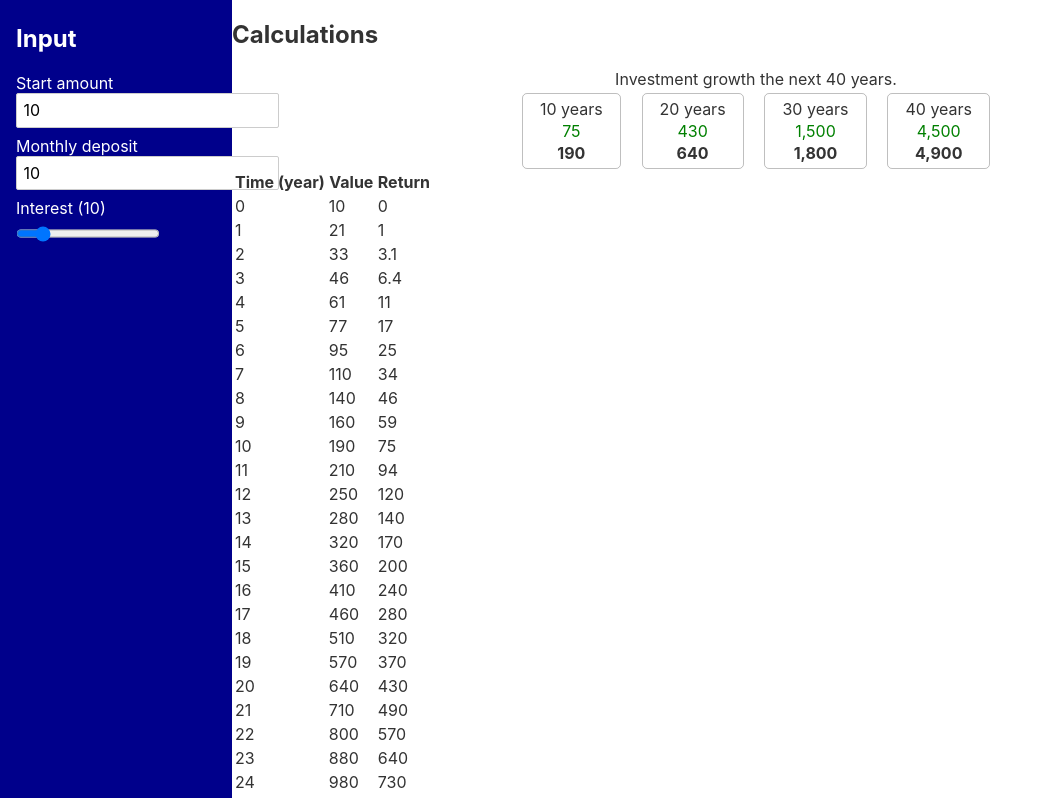
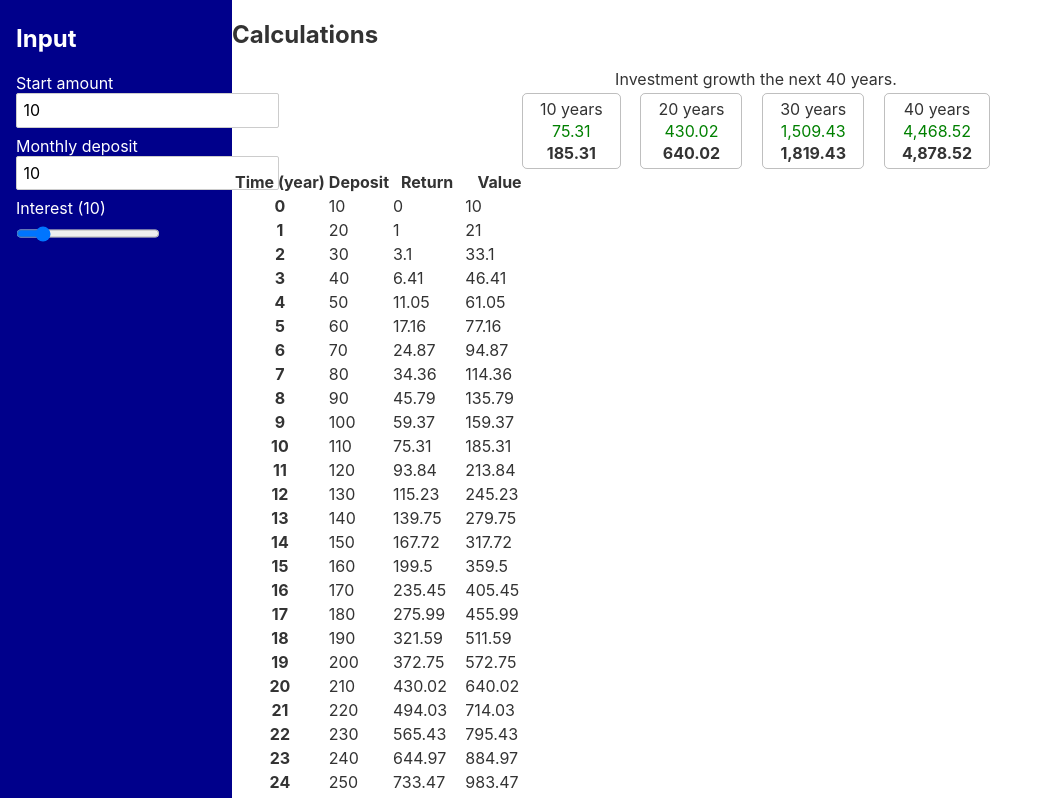
Before and after one commit to LitenApe/savings-calculator, a Svelte app: page / in a window 1280 px wide. Shown: the top 798 px of the page, without its empty margins (0-1037 px from the left). Built offline with nearby package versions, Linux system fonts and the light colour scheme.

Commit message:
feat: display deposit, return and value

```diff
--- a/src/components/calculations.svelte
+++ b/src/components/calculations.svelte
@@ -57,15 +57,17 @@
   <table>
     <thead>
       <th>Time (year)</th>
+      <th>Deposit</th>
+      <th>Return</th>
       <th>Value</th>
-      <th>Return</th>
     </thead>
     <tbody>
       {#each $progress as periode, i}
         <tr>
-          <td>{i}</td>
+          <th scope="row">{i}</th>
+          <td>{periode.deposit}</td>
+          <td>{periode.return}</td>
           <td>{periode.value}</td>
-          <td>{periode.return}</td>
         </tr>
       {/each}
     </tbody>
--- a/src/utils/future-value.js
+++ b/src/utils/future-value.js
@@ -20,11 +20,12 @@ export function fvWithReturn(rate, nper, pmt, pv) {
 
   const locale = navigator.languages[0] || 'nb-NO';
   const formatter = new Intl.NumberFormat(locale, {
-    maximumSignificantDigits: 2
+    maximumFractionDigits: 2
   });
 
   return {
+    deposit: formatter.format(-deposit),
     value: formatter.format((future_value)),
-    return: formatter.format((future_value + deposit))
+    return: formatter.format((future_value + deposit)),
   }
 }
```
